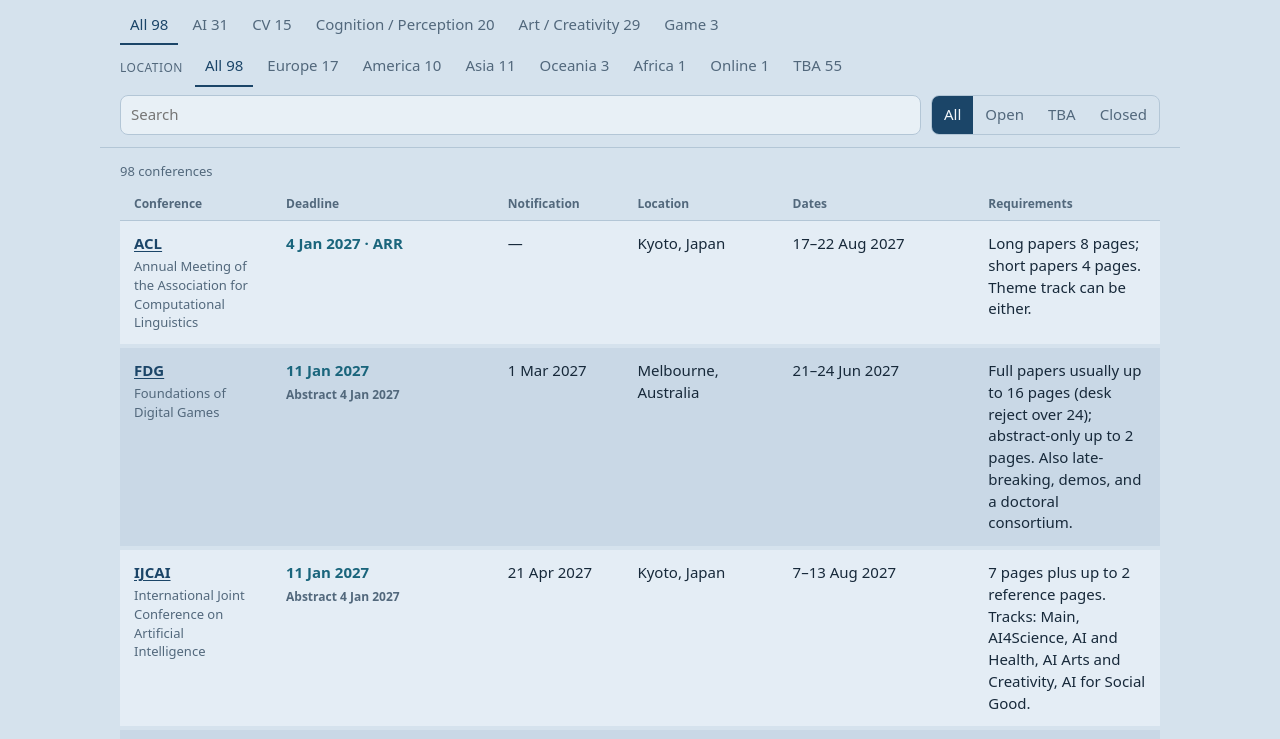
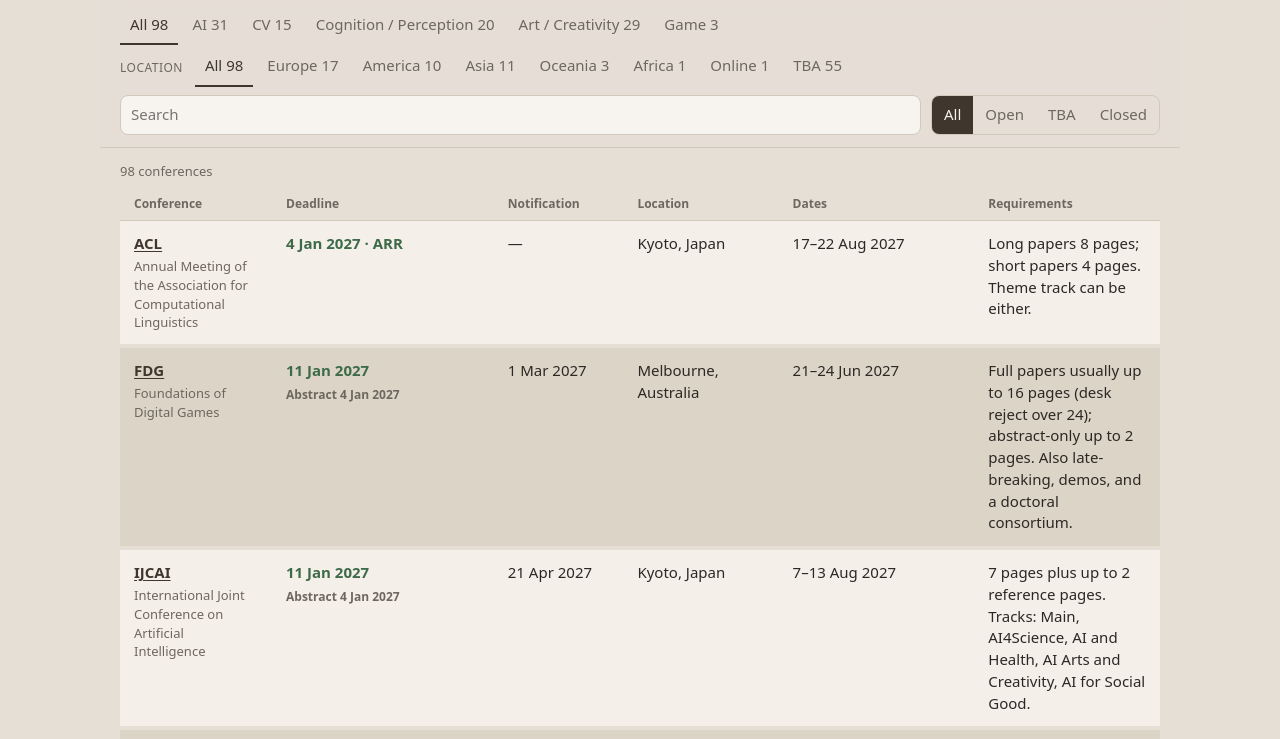
Before and after one commit to CocoChen119/conference_ddl, a plain HTML site: page index.html in a window 1280 px wide. Shown: the part 87-826 px from the top of the page. Drawn offline with Linux system fonts and the light colour scheme.

Commit message:
Replace the blue palette with a quieter warm stone scheme.
Co-authored-by: Cursor <cursoragent@cursor.com>

```diff
--- a/styles.css
+++ b/styles.css
@@ -1,14 +1,14 @@
 :root {
   color-scheme: light;
-  --ink: #17293a;
-  --muted: #52687c;
-  --line: #b3c6d6;
-  --open: #1a657c;
-  --page: #d5e2ed;
-  --bar: rgba(213, 226, 237, 0.94);
-  --row-a: #e4edf5;
-  --row-b: #c9d8e6;
-  --accent: #1b4568;
+  --ink: #2c2824;
+  --muted: #6e675f;
+  --line: #d2c8bc;
+  --open: #3d6b4a;
+  --page: #e6dfd6;
+  --bar: rgba(230, 223, 214, 0.94);
+  --row-a: #f4efe8;
+  --row-b: #ddd4c8;
+  --accent: #3f362e;
 }
 
 * { box-sizing: border-box; }
@@ -68,13 +68,13 @@ input[type="search"] {
   border-radius: 8px;
   padding: 8px 10px;
   font: inherit;
-  background: #e8f0f6;
+  background: #f7f3ee;
   color: var(--ink);
 }
-input[type="search"]:focus { outline: 2px solid #a8c0d4; }
+input[type="search"]:focus { outline: 2px solid #c9bfb2; }
 .seg { display: flex; border: 1px solid var(--line); border-radius: 8px; overflow: hidden; }
 .seg button { padding: 8px 12px; }
-.seg button.on { background: var(--accent); color: #f3f7fb; }
+.seg button.on { background: var(--accent); color: #f6f1ea; }
 
 .count { color: var(--muted); font-size: 13px; margin: 14px 0; }
 .table-wrap { overflow-x: auto; }
```
